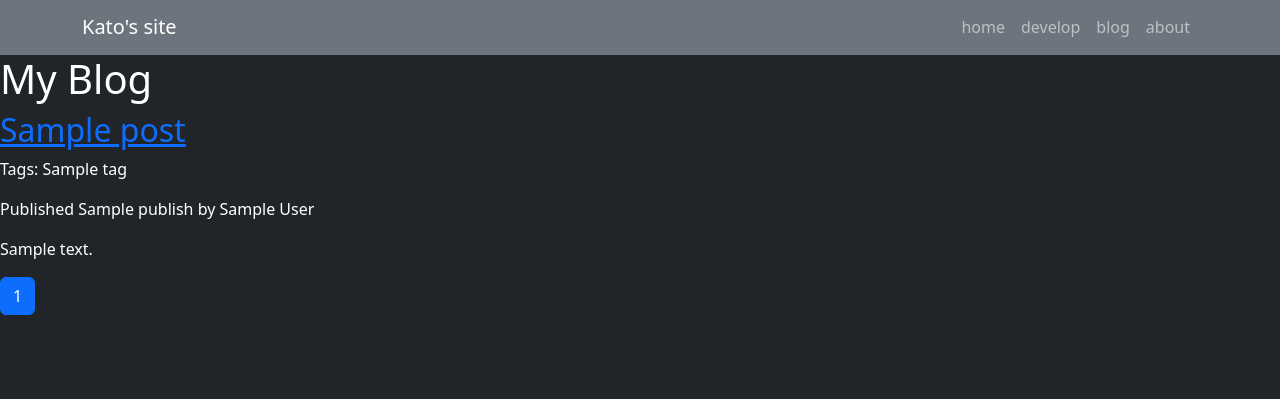
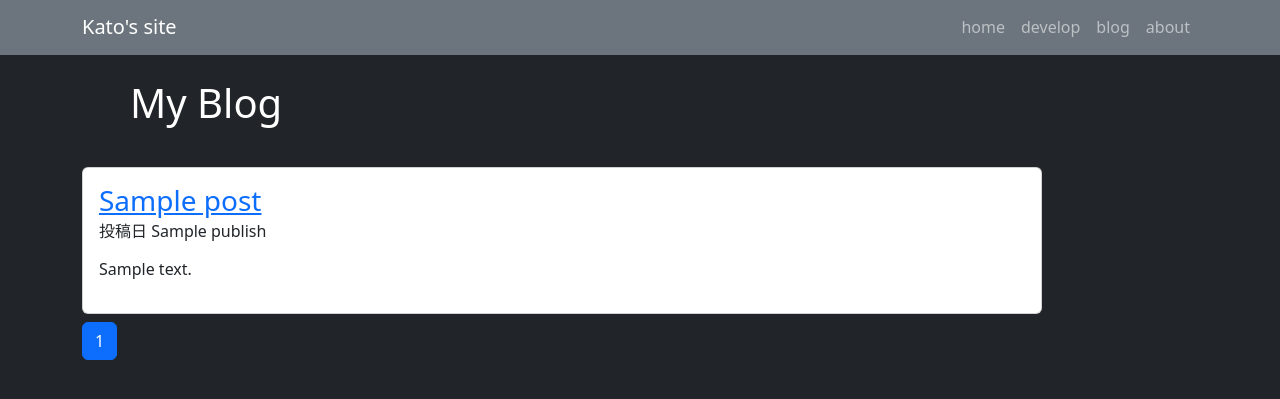
Before and after one commit to sirousagisan/BlogProject, a Django app: template templates/blog/list.html in a window 1280 px wide. Shown: the part 87-486 px from the top of the page. Run offline with Django 3.2, Linux system fonts and the light colour scheme; the template is opened without the code that fills it: most values are stand-ins (such as "Sample title", 1, 10 or a date in 2020); some libraries are stand-ins or nearby versions.

Commit message:
fix a lot

```diff
--- a/templates/blog/list.html
+++ b/templates/blog/list.html
@@ -3,24 +3,49 @@
 {% block title %}My Blog{% endblock %}
 
 {% block content %}
-<h1>My Blog</h1>
+<div class="container">
+  <div class="row">
+    <div class="col">
+        <h1 class="px-5 py-4">My Blog</h1>
+    </div><!-- /.col -->
+  </div><!-- /.row -->
+</div><!-- /.container -->
 
-{% for post in posts %}
-  <h2>
-  <a href="{{ post.get_absolute_url }}">
-    {{ post.title }}
-  </a>
-  </h2>
-  <p class="tags">Tags: {{ post.tags.all|join:", "}} </p>
-  <p class="date">
-    Published {{ post.publish }} by {{ post.author }}
-  </p>
-  {{ post.body|truncatewords:30|linebreaks }}
-{% endfor %}
+<div class="container">
+  {% for post in posts %}
+  <div class="row my-2">
+    <div class="col md-8">
+      <div class="card" style="max-width: 60rem;">
+          <div class="card-body">
+            <h3 class="card-title">
+              <a href="{{ post.get_absolute_url}}">
+                {{ post.title }}
+              </a>
+            </h3><!-- /.card-title -->
+
+            <h6 class="card-subtitle">
+              投稿日 {{ post.publish }}
+            </h6><!-- /.card-subtitle -->
+
+            <p class="card-text">
+              {{ post.body|truncatewords:30|linebreaks}}
+            </p><!-- /.card-text -->
+
+          </div><!-- /.card-body -->
+        </div><!-- /.card -->
+
+    </div><!-- /.col -->
+  </div><!-- /.row -->
+
+  {% endfor %}
+  <div class="text-center">
+    {% include "paginator2.html" with page_obj=page_obj %}
+  </div><!-- /.text-center -->
+</div><!-- /.container -->
 
 
-<div class="text-center">
-  {% include "paginator2.html" with page_obj=page_obj %}
-</div><!-- /.text-center -->
+
+
+
 
 {% endblock content %}
```
Also changed, not shown: templates/blog/about.html (+19 -13 lines), templates/blog/home.html (+14 -9 lines), static/img/net zero-rafiki.png (added), static/img/sad.png (added).
